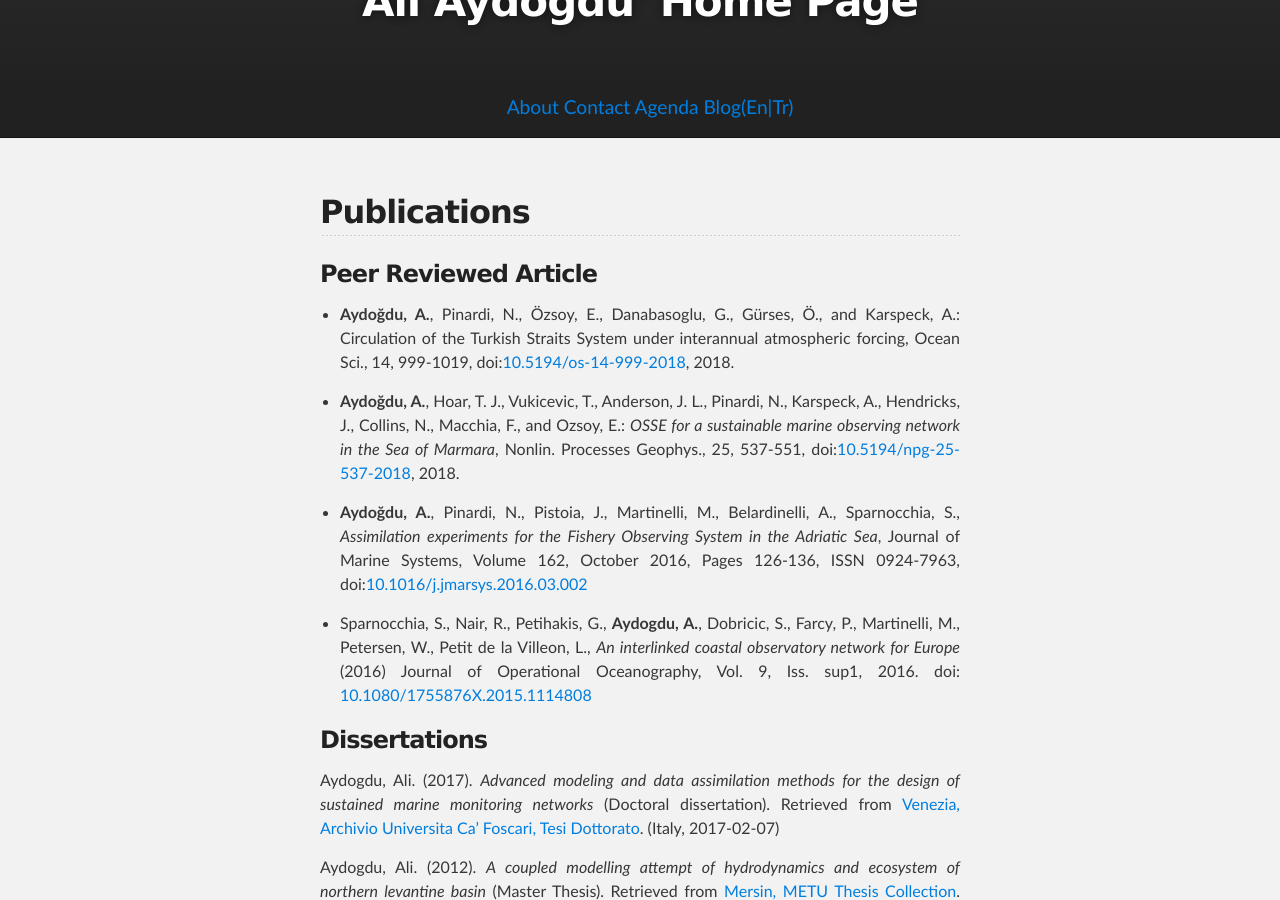
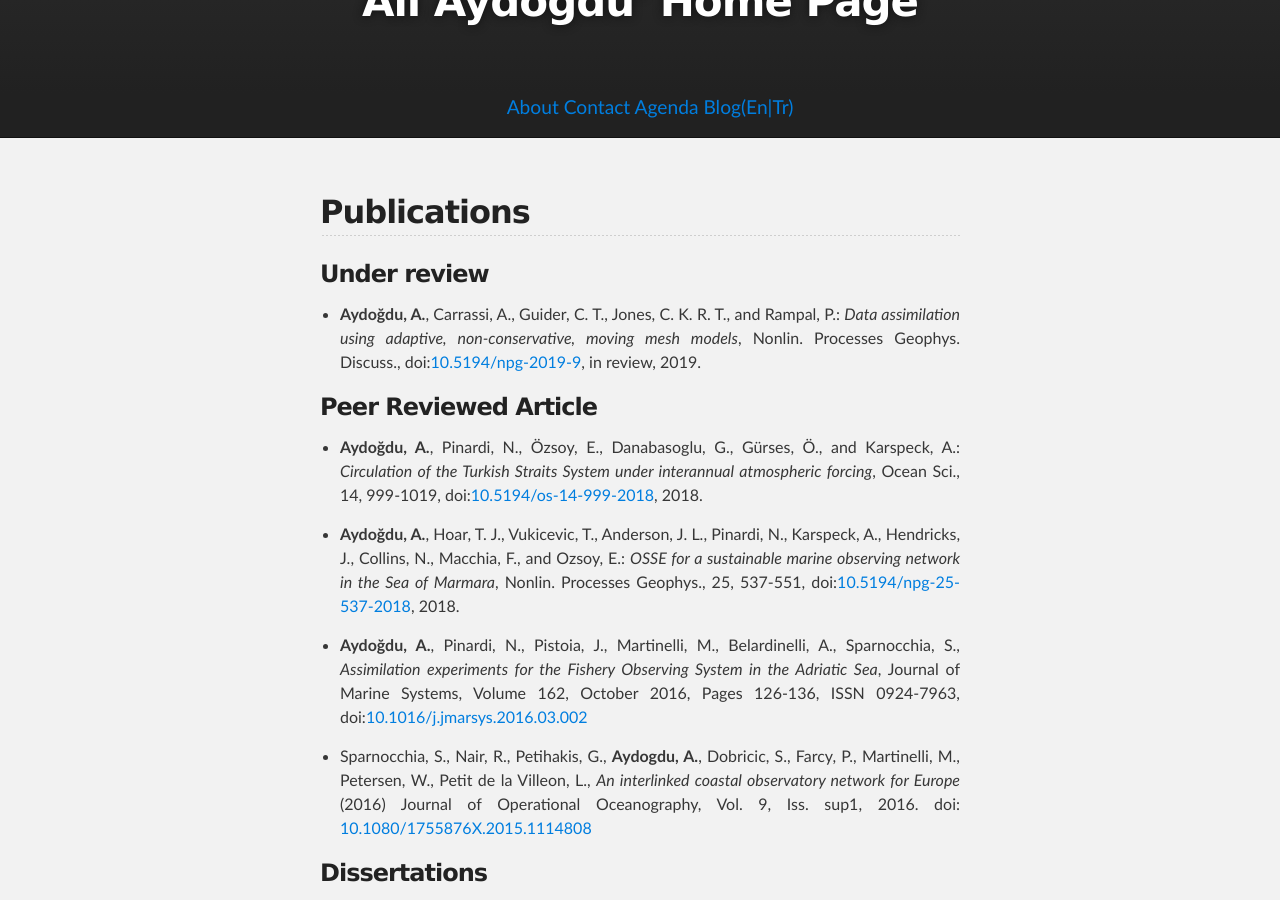
Before and after one commit to aydogduali/aydogduali.github.io, a Jekyll site: the page built from about/publication.md, in a window 1280 px wide and 900 px high, scrolled down 318 px. Built offline with Jekyll 4.4.1, drawn with Linux system fonts in a browser that asks for light colours; our own code applies the rules of GitHub Pages for plain Markdown files; the repository's description, which GitHub fills in, is left out.

Commit message:
add NPG AMMEnKF manuscript

```diff
--- a/about/publication.md
+++ b/about/publication.md
@@ -1,8 +1,11 @@
 ## Publications
+
+### Under review
+- __Aydoğdu, A.__, Carrassi, A., Guider, C. T., Jones, C. K. R. T., and Rampal, P.: *Data assimilation using adaptive, non-conservative, moving mesh models*, Nonlin. Processes Geophys. Discuss., doi:[10.5194/npg-2019-9](https://doi.org/10.5194/npg-2019-9), in review, 2019.
 
 ### Peer Reviewed Article
 
-- __Aydoğdu, A.__, Pinardi, N., Özsoy, E., Danabasoglu, G., Gürses, Ö., and Karspeck, A.: Circulation of the Turkish Straits System under interannual atmospheric forcing, Ocean Sci., 14, 999-1019, doi:[10.5194/os-14-999-2018](https://doi.org/10.5194/os-14-999-2018), 2018.
+- __Aydoğdu, A.__, Pinardi, N., Özsoy, E., Danabasoglu, G., Gürses, Ö., and Karspeck, A.: *Circulation of the Turkish Straits System under interannual atmospheric forcing*, Ocean Sci., 14, 999-1019, doi:[10.5194/os-14-999-2018](https://doi.org/10.5194/os-14-999-2018), 2018.
 
 - __Aydoğdu, A.__, Hoar, T. J., Vukicevic, T., Anderson, J. L., Pinardi, N., Karspeck, A., Hendricks, J., Collins, N., Macchia, F., and Ozsoy, E.: *OSSE for a sustainable marine observing network in the Sea of Marmara*, Nonlin. Processes Geophys., 25, 537-551, doi:[10.5194/npg-25-537-2018](https://doi.org/10.5194/npg-25-537-2018), 2018.
 
```
